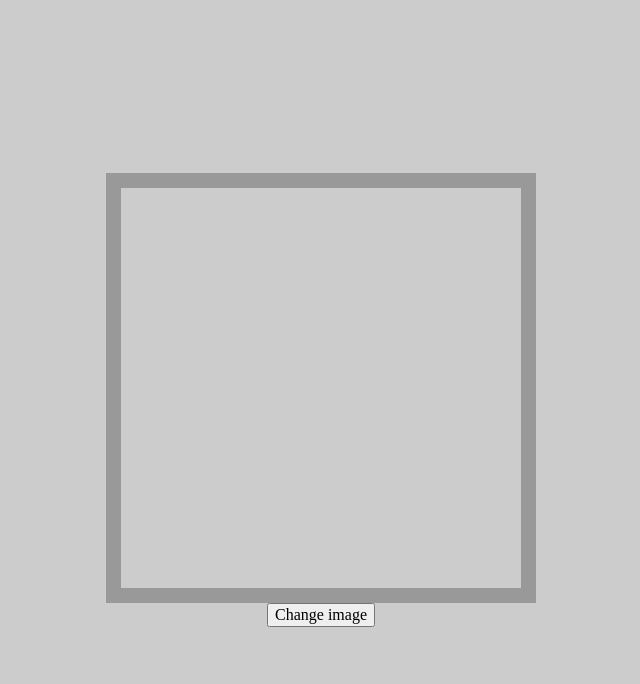
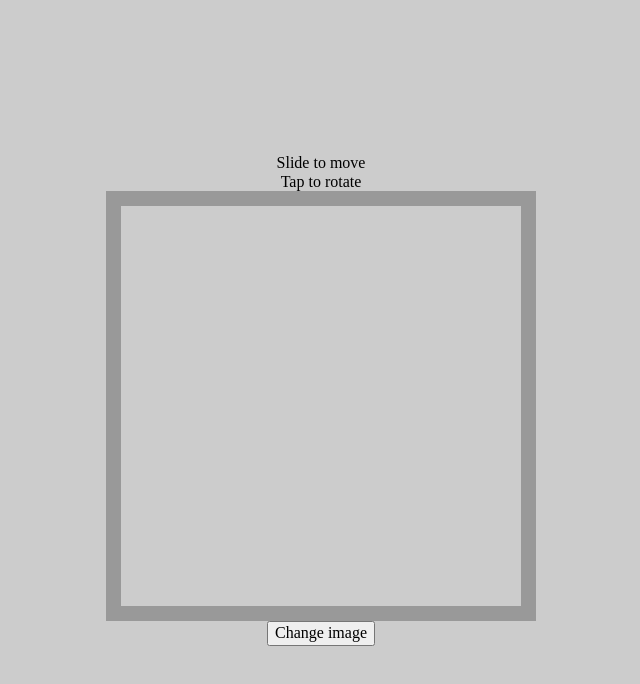
Before and after one commit to camilosw/slide-puzzle, a website built with Vite: page index.html in a window 1280 px wide. Shown: the whole page, without its empty margins (319-959 px from the left). Built offline with nearby package versions, Linux system fonts and the light colour scheme.

Commit message:
Add markup

```diff
--- a/index.html
+++ b/index.html
@@ -8,6 +8,8 @@
   </head>
   <body>
     <div class="container">
+      <div>Slide to move</div>
+      <div>Tap to rotate</div>
       <div class="game-container">
         <canvas id="c"></canvas>
       </div>
```
Also changed, not shown: src/main.ts (+0 -21 lines).
